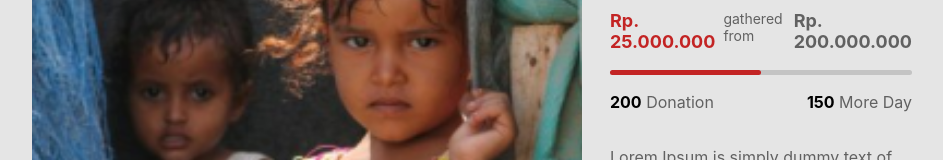
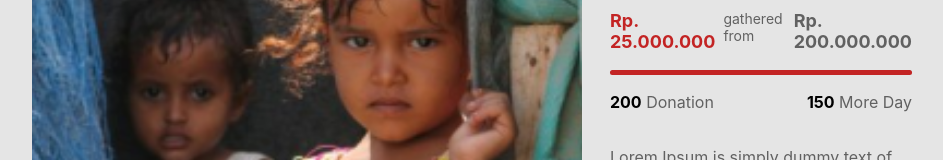
Before and after one commit to ahmadraihannudinyahya/Holly-Ways, a React (Create React App) app: page /fund/dffgdf in a window 1280 px wide. Shown: the part 217-377 px from the top of the page, without its empty margins (168-1111 px from the left). Built offline with nearby package versions, Linux system fonts and the light colour scheme.

Commit message:
proges function

```diff
--- a/src/component/common/Progress.js
+++ b/src/component/common/Progress.js
@@ -1,13 +1,13 @@
 import React from 'react';
 import './Progress.css'
 
-class Progress extends React.Component{
-  render(){
-    return(
-      <div className="progres-container">
-        <div className="progres" style={{width : '50%'}}></div>
-      </div>
-    )
-  }
+function Progress(props){
+  const {value} = props;
+  const width = `${value}%`
+  return(
+    <div className="progres-container">
+      <div className="progres" style={{width}}></div>
+    </div>
+  )
 }
 export default Progress;
```
